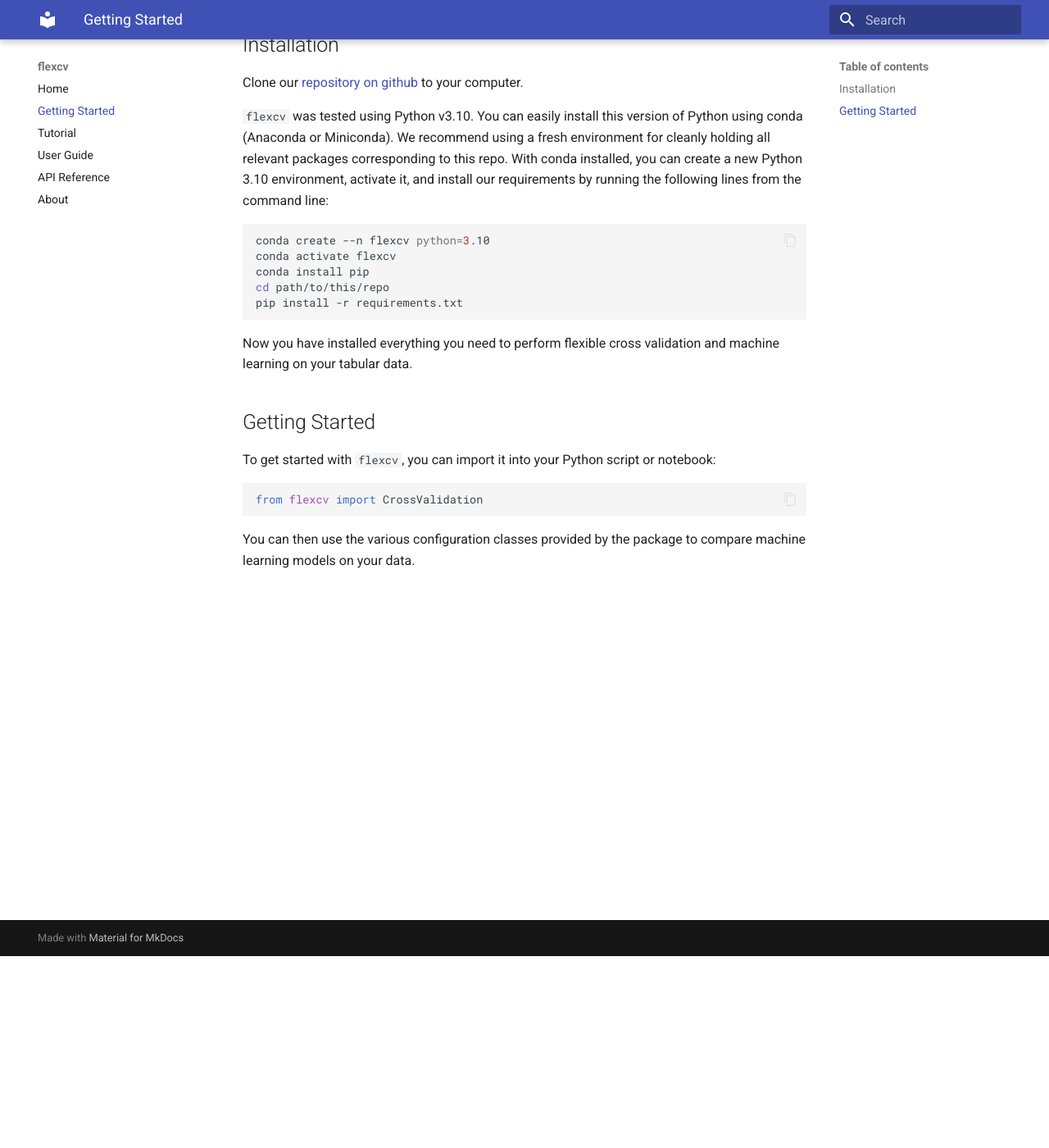
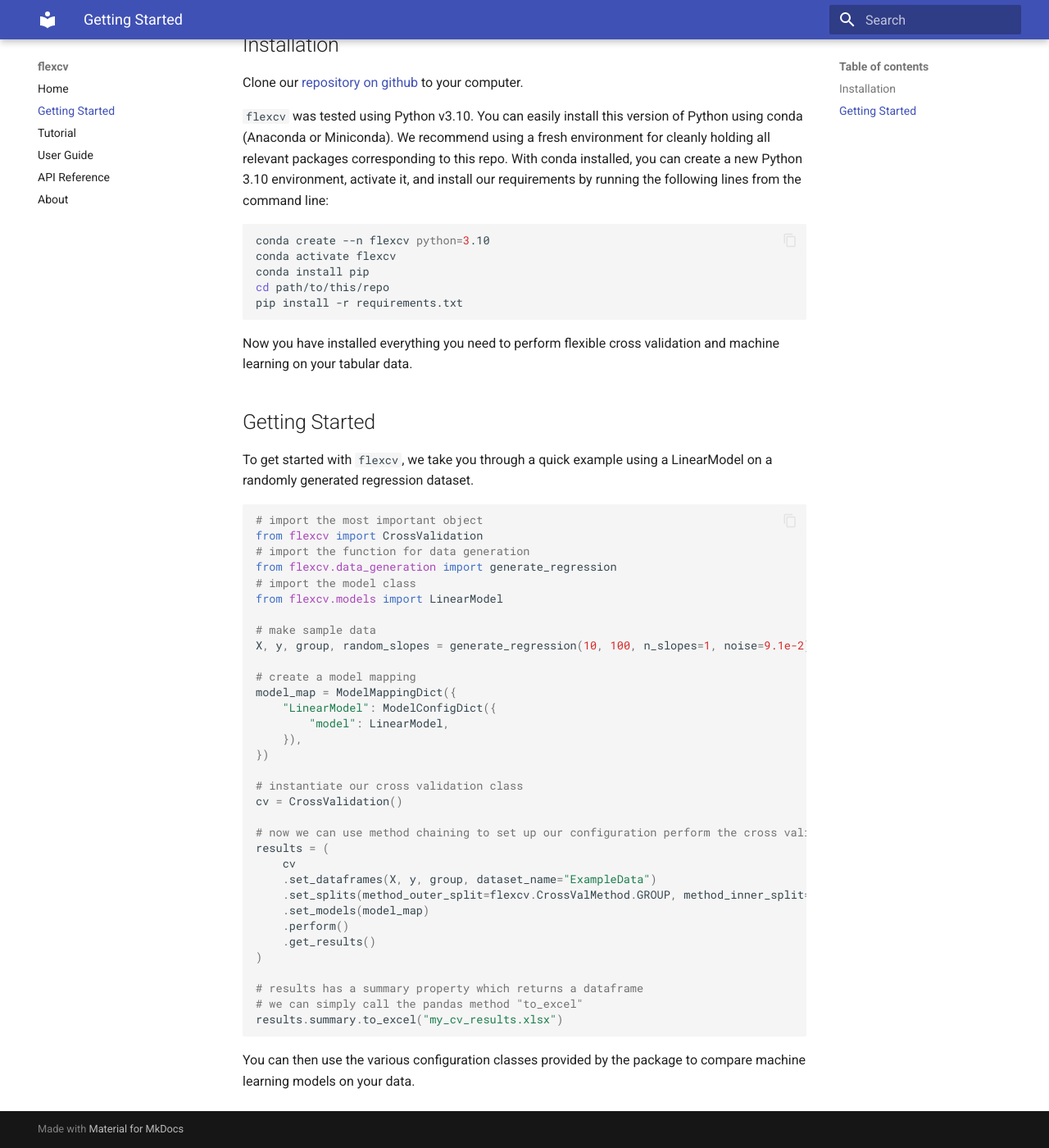
Before and after one commit to radlfabs/flexcv, an MkDocs documentation site: the page built from docs/getting-started.md, in a window 1280 px wide and 1400 px high, scrolled down 234 px. Shown: the whole window at 82% size. Built offline with MkDocs 1.6.1 and Material for MkDocs 9.7.7, drawn with Linux system fonts in a browser that asks for light colours.

Commit message:
update getting started examples

````diff
--- a/docs/getting-started.md
+++ b/docs/getting-started.md
@@ -20,10 +20,43 @@ Now you have installed everything you need to perform flexible cross validation
 
 ## Getting Started
 
-To get started with `flexcv`, you can import it into your Python script or notebook:
+To get started with `flexcv`, we take you through a quick example using a LinearModel on a randomly generated regression dataset.
 
 ```py
+# import the most important object
 from flexcv import CrossValidation
+# import the function for data generation
+from flexcv.data_generation import generate_regression
+# import the model class
+from flexcv.models import LinearModel
+
+# make sample data
+X, y, group, random_slopes = generate_regression(10, 100, n_slopes=1, noise=9.1e-2)
+
+# create a model mapping
+model_map = ModelMappingDict({
+    "LinearModel": ModelConfigDict({
+        "model": LinearModel,
+    }),
+})
+
+# instantiate our cross validation class
+cv = CrossValidation()
+
+# now we can use method chaining to set up our configuration perform the cross validation
+results = (
+    cv
+    .set_dataframes(X, y, group, dataset_name="ExampleData")
+    .set_splits(method_outer_split=flexcv.CrossValMethod.GROUP, method_inner_split=flexcv.CrossValMethod.KFOLD)
+    .set_models(model_map)
+    .perform()
+    .get_results()
+)
+
+# results has a summary property which returns a dataframe
+# we can simply call the pandas method "to_excel"
+results.summary.to_excel("my_cv_results.xlsx")
+
 ```
 
 You can then use the various configuration classes provided by the package to compare machine learning models on your data.
````
Also changed, not shown: README.md (+35 -1 lines).
